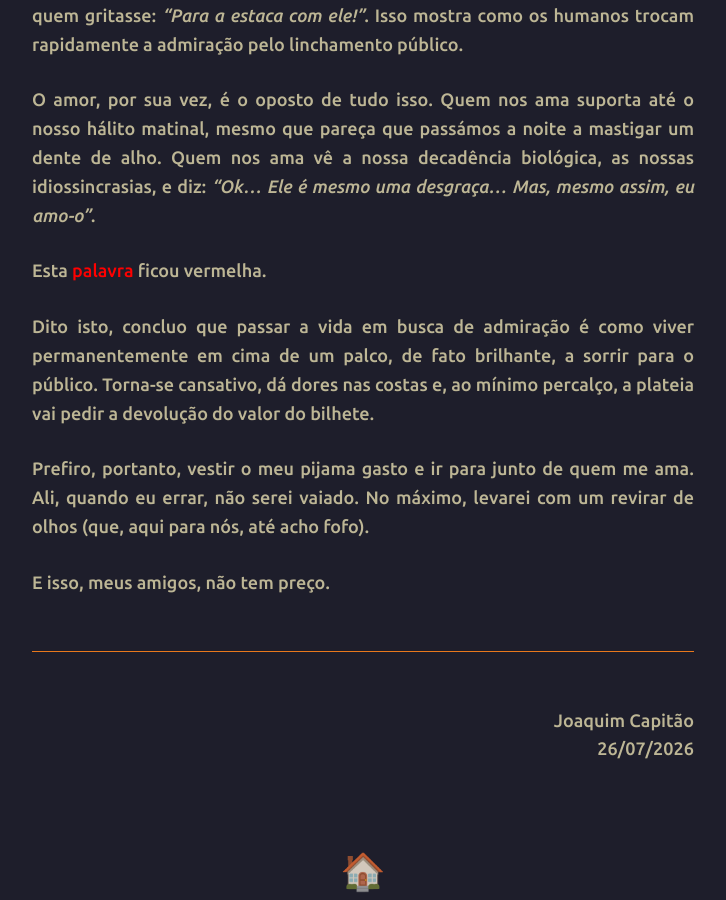
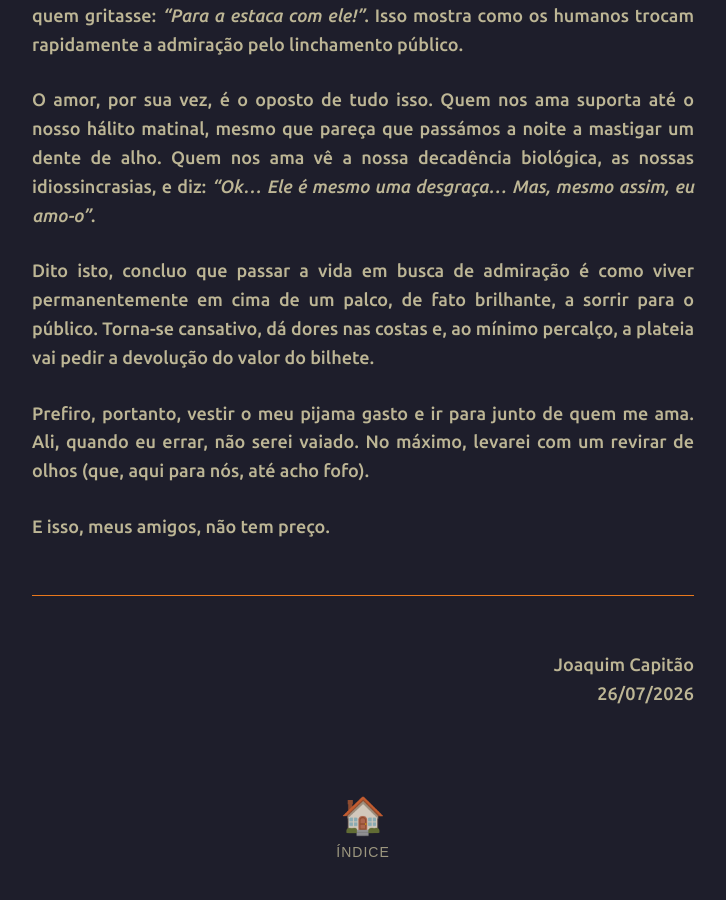
Before and after one commit to joaquim-capitao/queime-depois-de-ler, a Jekyll site: the page built from amor-ou-admiracao.md, in a window 1280 px wide and 900 px high, scrolled down 1247 px. Shown: the whole window, without its empty margins (277-1003 px from the left). Built offline with Jekyll 4.4.1, drawn with Linux system fonts in a browser that asks for light colours; our own code applies the rules of GitHub Pages for plain Markdown files.

Commit message:
Update amor-ou-admiracao.md

```diff
--- a/amor-ou-admiracao.md
+++ b/amor-ou-admiracao.md
@@ -15,8 +15,6 @@ O exemplo de <ins>**Jesus**</ins> ensina-nos também que a admiração é condic
 
 O amor, por sua vez, é o oposto de tudo isso. Quem nos ama suporta até o nosso hálito matinal, mesmo que pareça que passámos a noite a mastigar um dente de alho. Quem nos ama vê a nossa decadência biológica, as nossas idiossincrasias, e diz: *"Ok... Ele é mesmo uma desgraça... Mas, mesmo assim, eu amo-o"*.
 
-Esta <span style="color: red;">palavra</span> ficou vermelha.
-
 Dito isto, concluo que passar a vida em busca de admiração é como viver permanentemente em cima de um palco, de fato brilhante, a sorrir para o público. Torna-se cansativo, dá dores nas costas e, ao mínimo percalço, a plateia vai pedir a devolução do valor do bilhete.
 
 Prefiro, portanto, vestir o meu pijama gasto e ir para junto de quem me ama. Ali, quando eu errar, não serei vaiado. No máximo, levarei com um revirar de olhos (que, aqui para nós, até acho fofo).
```
